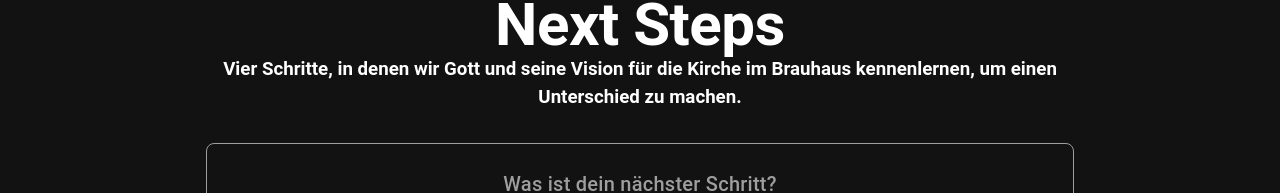
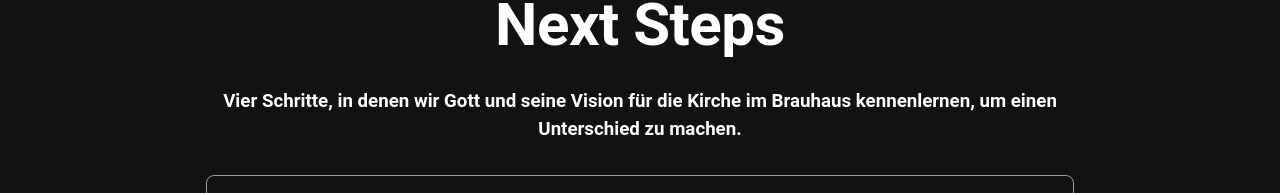
Before and after one commit to restoringeden/digs, a Vue app: page / in a window 1280 px wide. Shown: the part 227-420 px from the top of the page. Built offline with nearby package versions, Linux system fonts and the light colour scheme; a small style sheet from the web is missing.

Commit message:
Update index.vue

```diff
--- a/src/pages/index.vue
+++ b/src/pages/index.vue
@@ -12,9 +12,10 @@
       </div>
       <div class="mb-8 text-center">
         <h1 class="text-h2 font-weight-bold">Next Steps</h1>
+      </div>
+      <div class="mb-8 text-center">
         <h3>Vier Schritte, in denen wir Gott und seine Vision für die Kirche im Brauhaus kennenlernen, um einen Unterschied zu machen.</h3>
       </div>
-
       <v-row>
 
 
```
